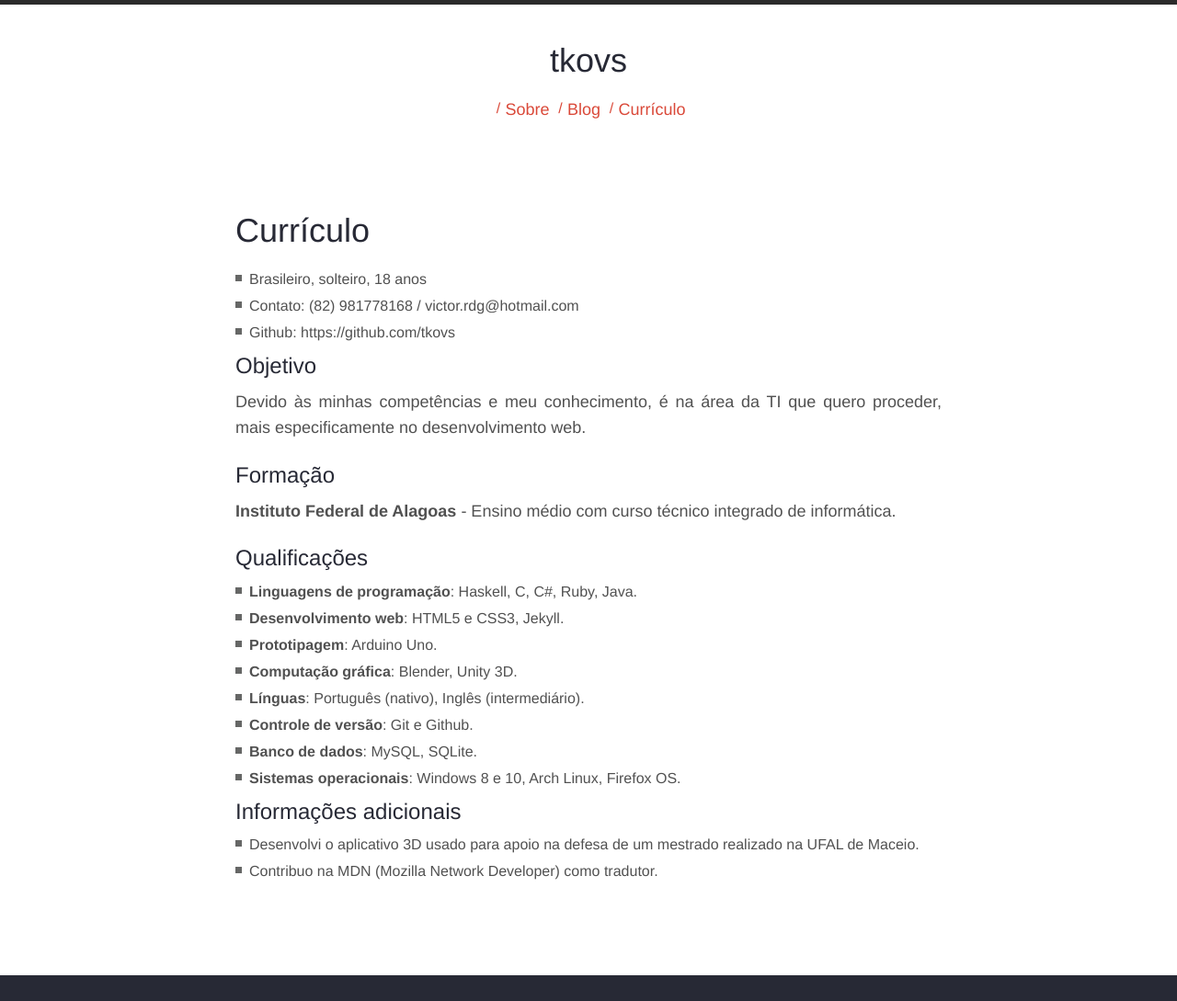
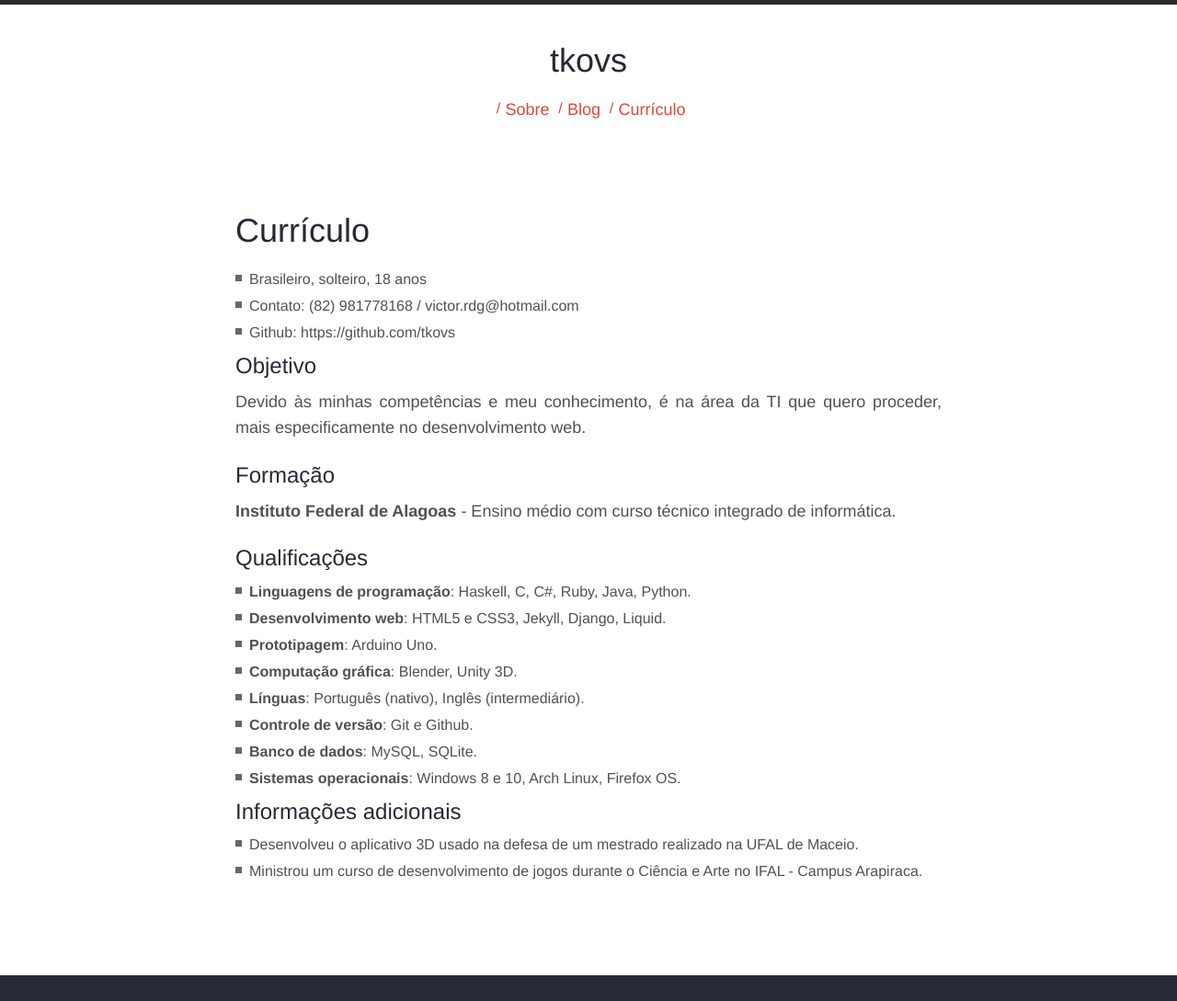
Before and after one commit to tkovs/tkovs.github.io, a Jekyll site: the page built from resume.md, in a window 1280 px wide, cut to the strip 0-1089 px from the top of the page. Shown: the whole strip at 92% size. Built offline with Jekyll 4.4.1, drawn with Linux system fonts in a browser that asks for light colours; nearby versions of some CDN libraries.

Commit message:
Atualização do currículo

```diff
--- a/resume.md
+++ b/resume.md
@@ -18,8 +18,8 @@ especificamente no desenvolvimento web.
 
 #### Qualificações
 
-- **Linguagens de programação**: Haskell, C, C#, Ruby, Java.
-- **Desenvolvimento web**: HTML5 e CSS3, Jekyll.
+- **Linguagens de programação**: Haskell, C, C#, Ruby, Java, Python.
+- **Desenvolvimento web**: HTML5 e CSS3, Jekyll, Django, Liquid.
 - **Prototipagem**: Arduino Uno.
 - **Computação gráfica**: Blender, Unity 3D.
 - **Línguas**: Português (nativo), Inglês (intermediário).
@@ -29,5 +29,5 @@ especificamente no desenvolvimento web.
 
 #### Informações adicionais
 
-- Desenvolvi o aplicativo 3D usado para apoio na defesa de um mestrado realizado na UFAL de Maceio.
-- Contribuo na MDN (Mozilla Network Developer) como tradutor.
+- Desenvolveu o aplicativo 3D usado na defesa de um mestrado realizado na UFAL de Maceio.
+- Ministrou um curso de desenvolvimento de jogos durante o Ciência e Arte no IFAL - Campus Arapiraca.
```
Also changed, not shown: Gemfile.lock.
